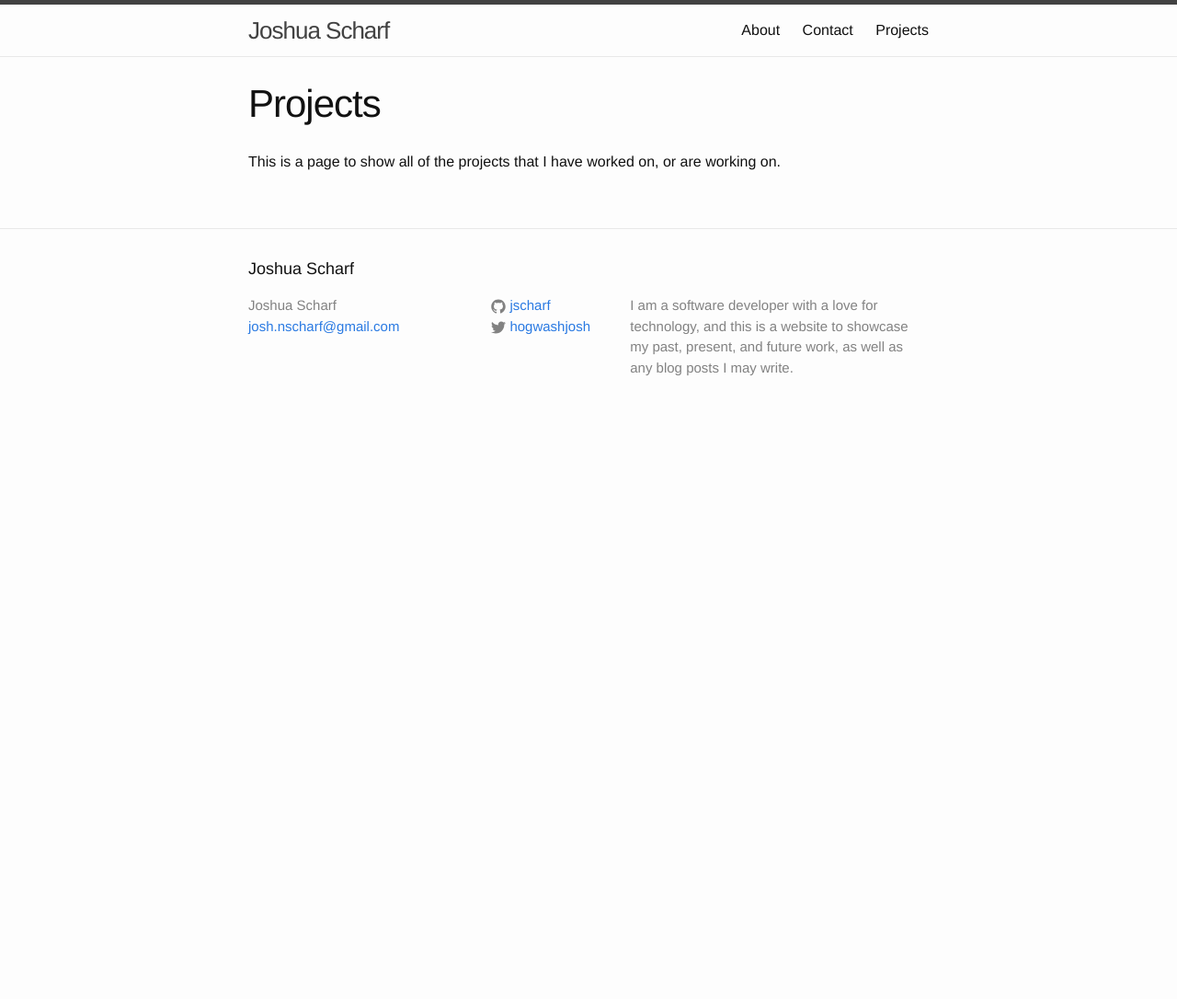
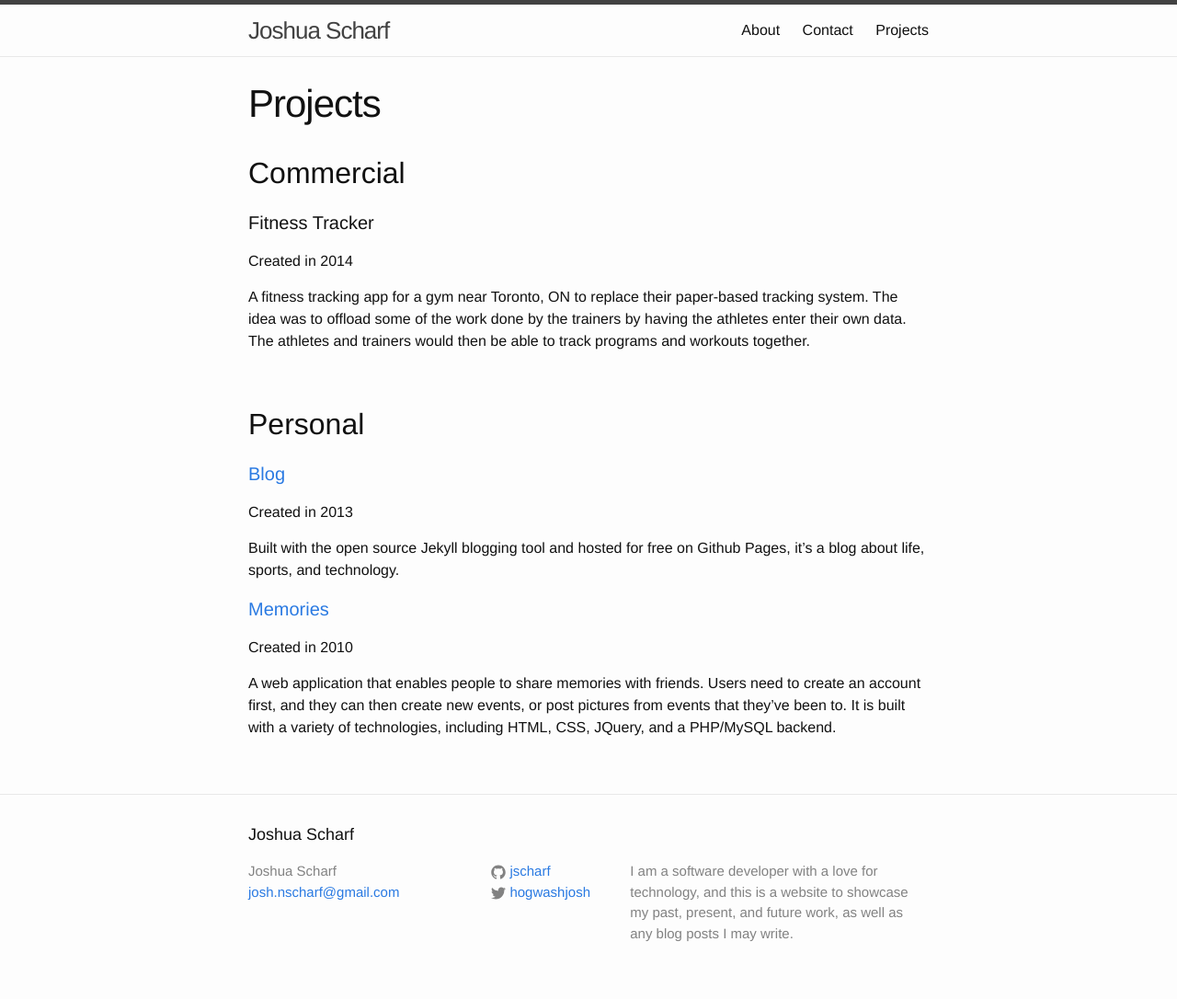
Before and after one commit to jscharf/jscharf.github.io, a Jekyll site: the page built from projects.md, in a window 1280 px wide. Shown: the whole page at 92% size. Built offline with Jekyll 4.4.1, drawn with Linux system fonts in a browser that asks for light colours; before the commit the page ends 900 px from its top, so only the background shows below that.

Commit message:
Add some projects

```diff
--- a/projects.md
+++ b/projects.md
@@ -4,4 +4,26 @@ title: Projects
 permalink: /projects/
 ---
 
-This is a page to show all of the projects that I have worked on, or are working on.
+## Commercial
+
+#### Fitness Tracker
+
+Created in 2014
+
+A fitness tracking app for a gym near Toronto, ON to replace their paper-based tracking system. The idea was to offload some of the work done by the trainers by having the athletes enter their own data. The athletes and trainers would then be able to track programs and workouts together.
+
+<br/>
+
+## Personal
+
+#### [Blog](/ "Joshua Scharf's blog")
+
+Created in 2013
+
+Built with the open source Jekyll blogging tool and hosted for free on Github Pages, it's a blog about life, sports, and technology.
+
+#### [Memories](http://teemedia.ca/josh/projects/MemorySharing2 "Memories - A memory sharing application")
+
+Created in 2010
+
+A web application that enables people to share memories with friends. Users need to create an account first, and they can then create new events, or post pictures from events that they've been to. It is built with a variety of technologies, including HTML, CSS, JQuery, and a PHP/MySQL backend.
```
